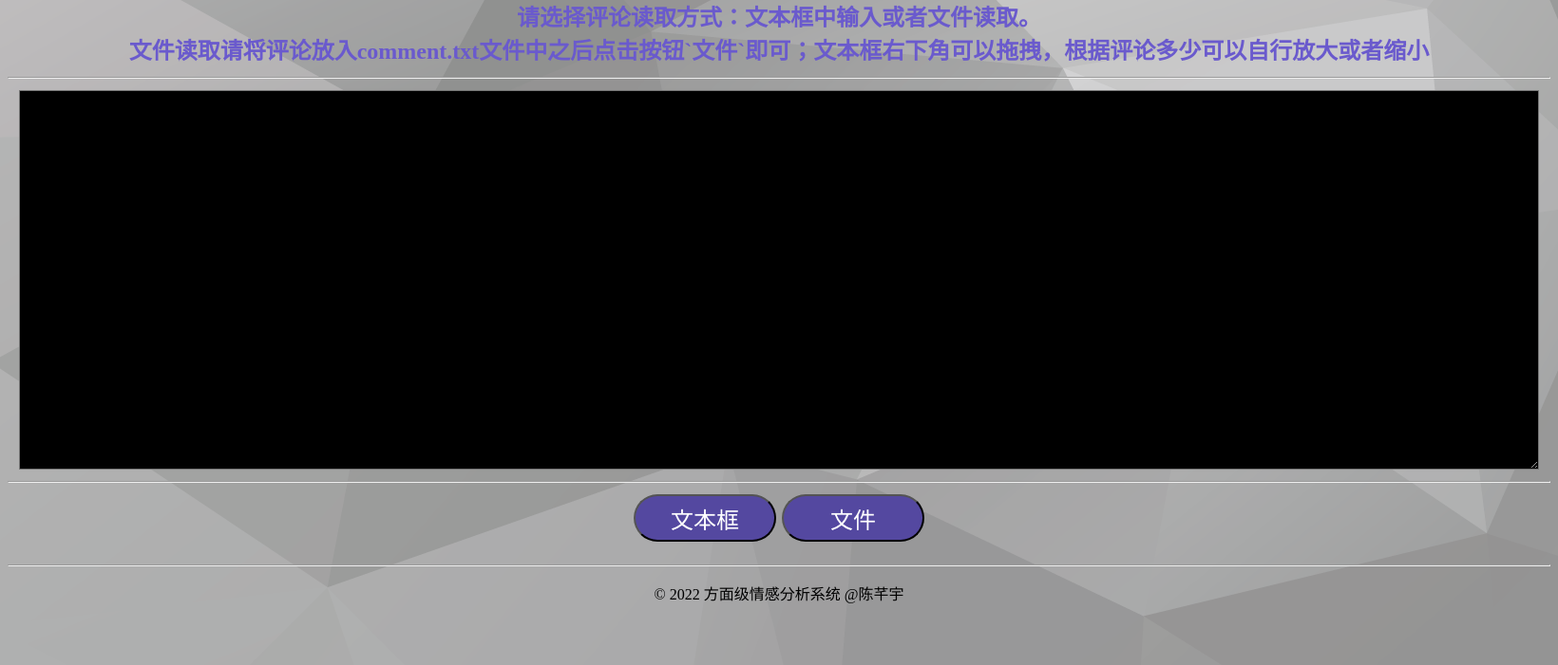
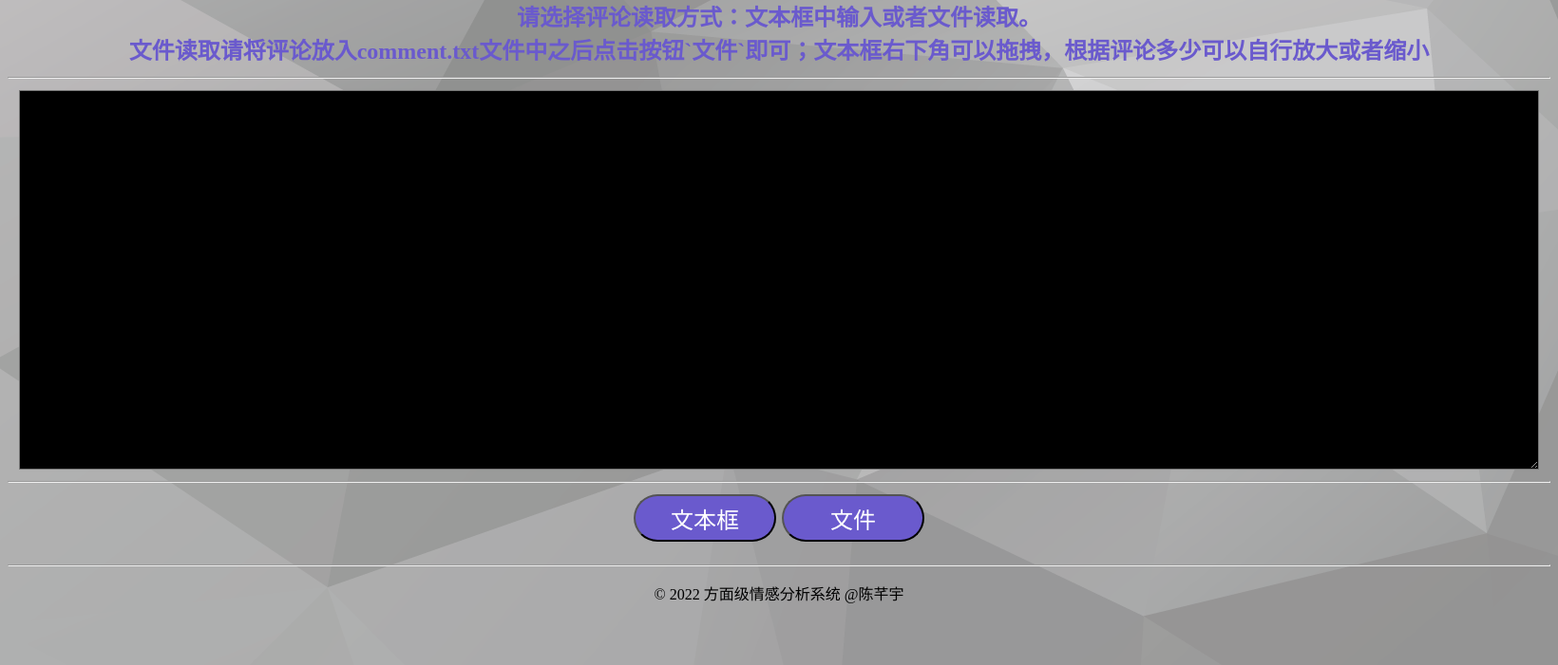
Before and after one commit to FishPotatoChen/atepc, a Flask app: page / in a window 1640 px wide. Shown: the part 99-800 px from the top of the page at 95% size. Run offline with Flask 2, Linux system fonts and the light colour scheme; parts of the project's set-up code (start-up, migrations or seed data) failed here and were passed over.

Commit message:
修改字体颜色

```diff
--- a/app/static/index.css
+++ b/app/static/index.css
@@ -7,7 +7,7 @@
 
 .div2 {
     text-align: left;
-    color: rgb(84, 72, 160);
+    color: rgb(0, 0, 0);
     position: relative;
     font-size: 20px;
 }
@@ -25,7 +25,7 @@ h1 {
     height: 50px;
     text-align: center;
     color: white;
-    background-color: rgb(84, 72, 160);
+    background-color: rgb(106, 90, 205);
     border-radius: 100px;
 }
 
```
